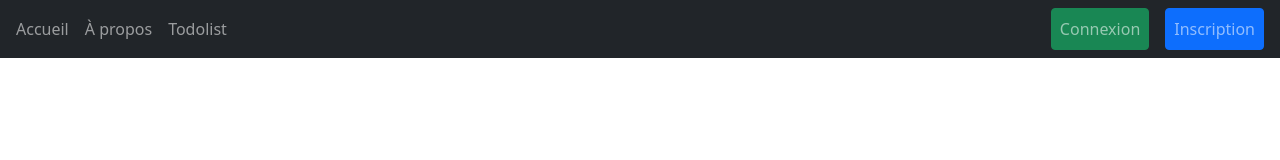
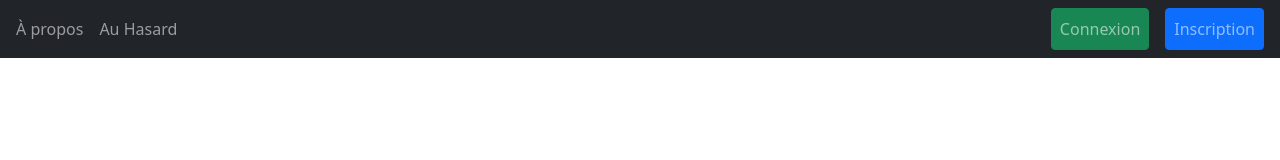
Before and after one commit to Faez-B/Eval-vue-node, a Vue app in the folder frontend/: page /au-hasard in a window 1280 px wide. Shown: the top 160 px of the page. Built offline with nearby package versions, Linux system fonts and the light colour scheme.

Commit message:
Création d'une page Au Hasard

```diff
--- /dev/null
+++ b/frontend/src/components/Au_Hasard.vue
@@ -0,0 +1,7 @@
+<script setup>
+
+</script>
+
+<template>
+
+</template>
--- a/frontend/src/components/Navbar.vue
+++ b/frontend/src/components/Navbar.vue
@@ -22,9 +22,11 @@
       <div class="collapse navbar-collapse">
         <ul class="navbar-nav mr-auto">
 
-          <li class="nav-item active"><RouterLink class="nav-link" :to="{name:'accueil'}">Accueil</RouterLink></li>
+          <li v-if="user" class="nav-item active"><RouterLink class="nav-link" :to="{name:'accueil'}">Accueil</RouterLink></li>
           <li class="nav-item"><RouterLink class="nav-link" :to="{name:'apropos'}">À propos</RouterLink></li>
-          <li class="nav-item"><RouterLink class="nav-link" :to="{name:'todolist'}">Todolist</RouterLink></li>
+          <li v-if="user" class="nav-item"><RouterLink class="nav-link" :to="{name:'todolist'}">Todolist</RouterLink></li>
+          <!-- <li class="nav-item"><RouterLink class="nav-link" :to="{name:'todolist'}">Todolist</RouterLink></li> -->
+          <li class="nav-item"><RouterLink class="nav-link" :to="{name:'auHasard'}">Au Hasard</RouterLink></li>
 
         </ul>
 
--- a/frontend/src/router.js
+++ b/frontend/src/router.js
@@ -4,6 +4,7 @@ import AccueilComponent from "@/components/Accueil.vue";
 import RegisterComponent from "@/components/Register.vue";
 import A_Propos from "@/components/A_Propos.vue";
 import Todolist from "@/components/Liste.vue";
+import Au_Hasard from "@/components/Au_Hasard.vue";
 
 const router = createRouter({
     history: createWebHistory(),
@@ -36,6 +37,12 @@ const router = createRouter({
             path: "/todolist",
             name: "todolist",
             component: Todolist
+        },
+
+        {
+            path: "/au-hasard",
+            name: "auHasard",
+            component: Au_Hasard
         }
     ]
 })
```
